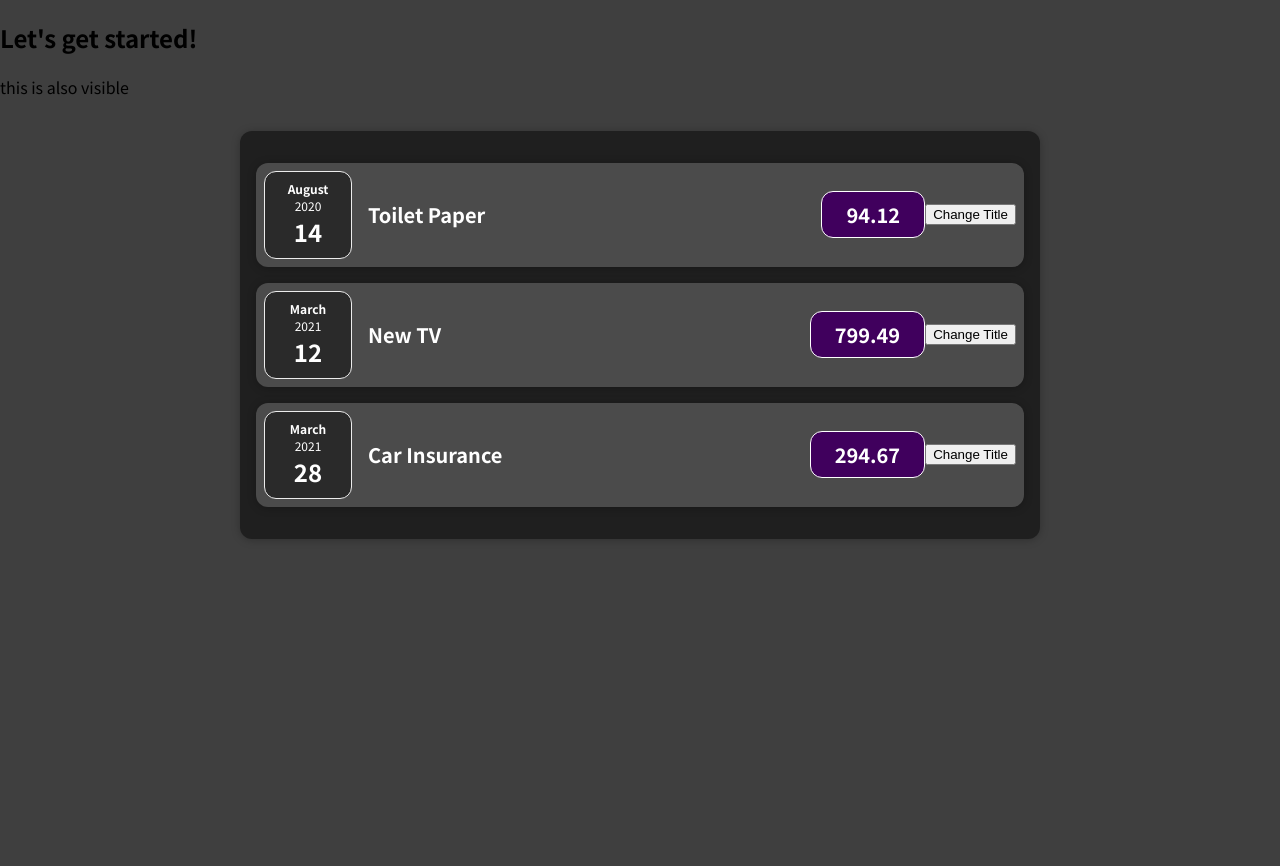
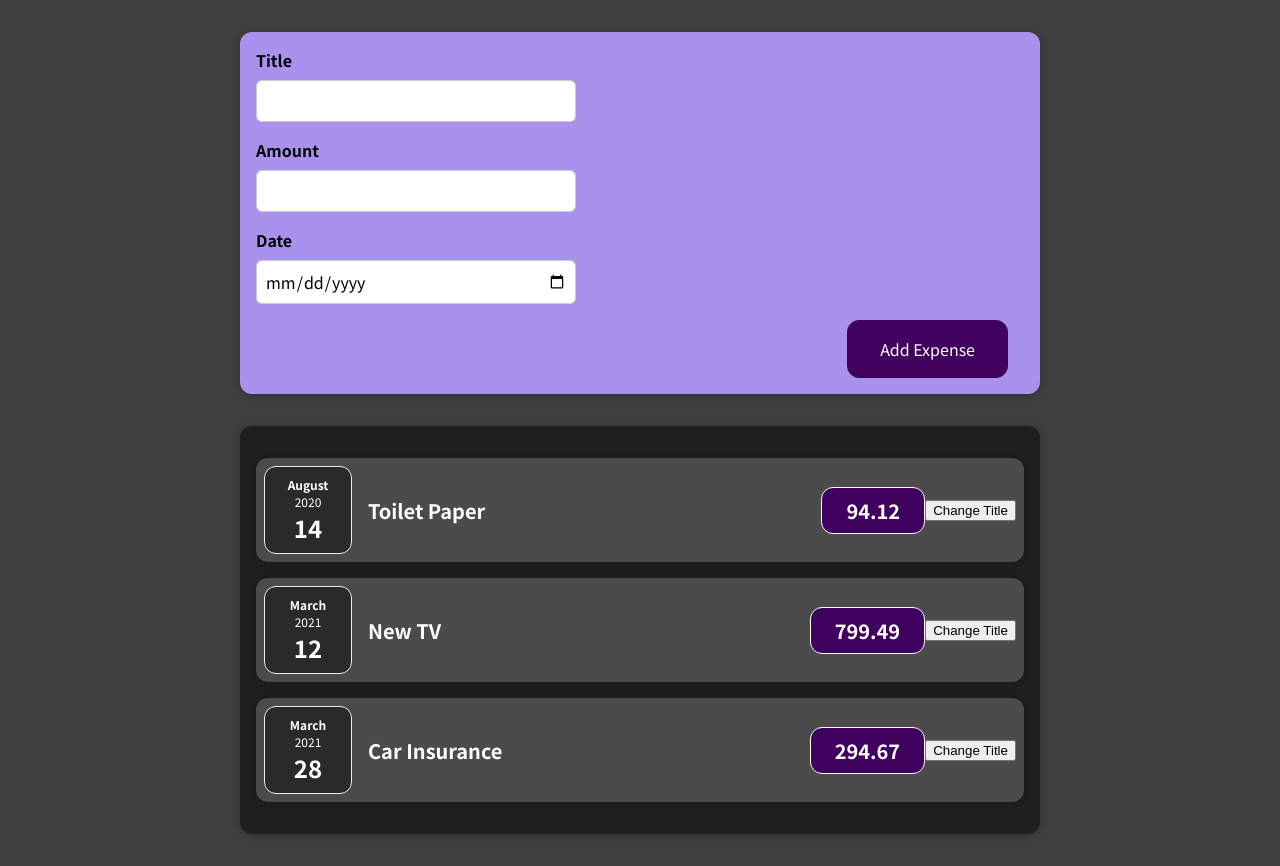
Before and after one commit to sameh-abdelhalem/react-journey, a React (Create React App) app: page / in a window 1280 px wide. Before the commit the page ends 800 px from the top, so only its background shows below. Built offline with nearby package versions, Linux system fonts and the light colour scheme.

Commit message:
add new expense form

```diff
--- a/src/App.js
+++ b/src/App.js
@@ -1,4 +1,5 @@
 import Expenses from "./components/Expenses/Expenses";
+import NewExpense from "./components/NewExpense/NewExpense";
 const App = () => {
   const expenses = [
     {
@@ -24,8 +25,7 @@
   return (
     <div>
       <div>
-        <h2>Let's get started!</h2>
-        <p>this is also visible</p>
+        <NewExpense />
       </div>
       <Expenses expenses={expenses}></Expenses>
     </div>
@@ -34,4 +34,4 @@
 
 export default App;
 
-// 39 composition
+// 49 a closer look at useState Hook
--- /dev/null
+++ b/src/components/NewExpense/ExpenseForm.css
@@ -0,0 +1,26 @@
+.new-expense__controls {
+  display: flex;
+  flex-wrap: wrap;
+  gap: 1rem;
+  margin-bottom: 1rem;
+  text-align: left;
+}
+
+.new-expense__control label {
+  font-weight: bold;
+  margin-bottom: 0.5rem;
+  display: block;
+}
+
+.new-expense__control input {
+  font: inherit;
+  padding: 0.5rem;
+  border-radius: 6px;
+  border: 1px solid #ccc;
+  width: 20rem;
+  max-width: 100%;
+}
+
+.new-expense__actions {
+  text-align: right;
+}
--- /dev/null
+++ b/src/components/NewExpense/ExpenseForm.jsx
@@ -0,0 +1,29 @@
+import "./ExpenseForm.css";
+const ExpenseForm = () => {
+  return (
+    <form>
+      <div className="new-expense__controls">
+        <div className="new-expense__control">
+          <label>Title</label>
+          <input type="text" />
+        </div>
+      </div>
+      <div className="new-expense__controls">
+        <div className="new-expense__control">
+          <label>Amount</label>
+          <input type="number" min="0.01" step="0.01" />
+        </div>
+      </div>
+      <div className="new-expense__controls">
+        <div className="new-expense__control">
+          <label>Date</label>
+          <input type="date" min="2019-01-01" max="2021-13-10" />
+        </div>
+      </div>
+      <div className="new-expense__actions">
+        <button type="submit">Add Expense</button>
+      </div>
+    </form>
+  );
+};
+export default ExpenseForm;
--- /dev/null
+++ b/src/components/NewExpense/NewExpense.css
@@ -0,0 +1,38 @@
+.new-expense {
+  background-color: #a892ee;
+  padding: 1rem;
+  margin: 2rem auto;
+  width: 50rem;
+  max-width: 95%;
+  border-radius: 12px;
+  text-align: center;
+  box-shadow: 0 1px 8px rgba(0, 0, 0, 0.25);
+}
+
+.new-expense button {
+  font: inherit;
+  cursor: pointer;
+  padding: 1rem 2rem;
+  border: 1px solid #40005d;
+  background-color: #40005d;
+  color: white;
+  border-radius: 12px;
+  margin-right: 1rem;
+}
+
+.new-expense button:hover,
+.new-expense button:active {
+  background-color: #510674;
+  border-color: #510674;
+}
+
+.new-expense button.alternative {
+  color: #220131;
+  border-color: transparent;
+  background-color: transparent;
+}
+
+.new-expense button.alternative:hover,
+.new-expense button.alternative:active {
+  background-color: #ddb3f8;
+}
--- /dev/null
+++ b/src/components/NewExpense/NewExpense.jsx
@@ -0,0 +1,10 @@
+import ExpenseForm from "./ExpenseForm";
+import "./NewExpense.css";
+const NewExpense = () => {
+  return (
+    <div className="new-expense">
+      <ExpenseForm />
+    </div>
+  );
+};
+export default NewExpense;
```
Also changed, not shown: 1 other file (tests, documents, lock files or other folders).
